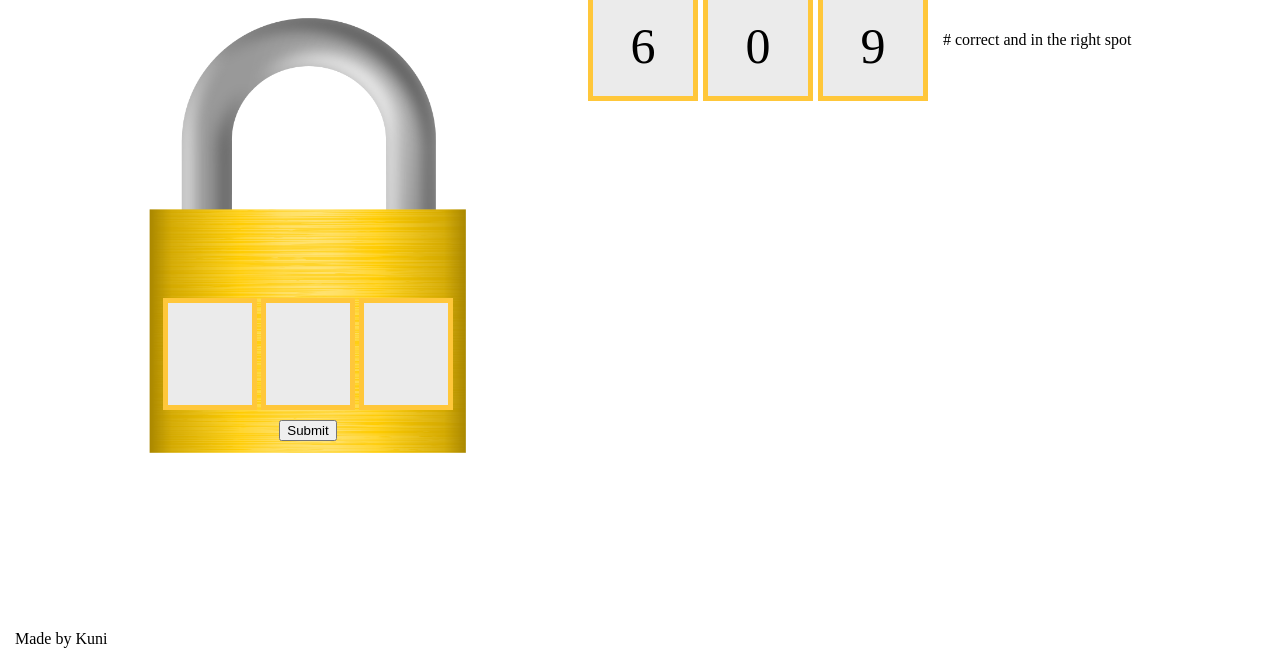
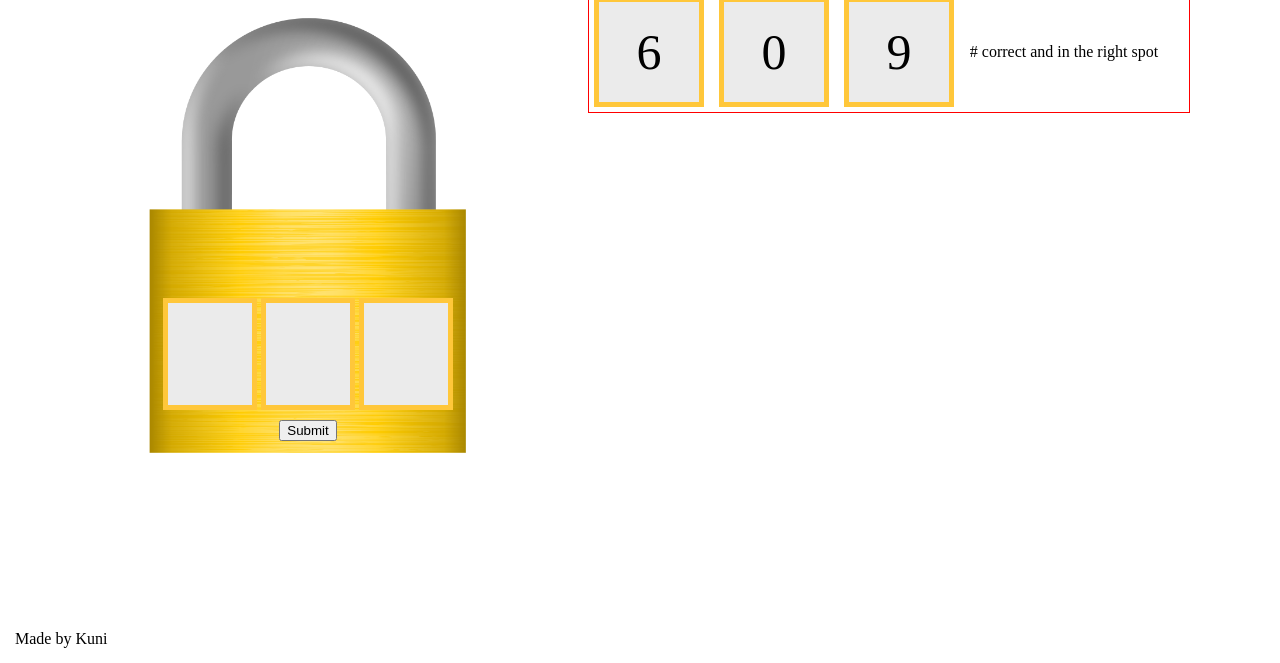
Before and after one commit to kuneus/Crack-the-code, a plain HTML site: page index.html in a window 1280 px wide. Shown: the part 137-800 px from the top of the page. Drawn offline with Linux system fonts and the light colour scheme; a web font is replaced by a local one.

Commit message:
Fix results formatting issue

```diff
--- a/style.css
+++ b/style.css
@@ -61,6 +61,7 @@ body {
     flex-direction: row;
     width: 600px;
     gap: 5px;
+    border: solid 1px red;
 
 }
 
@@ -73,12 +74,14 @@ body {
     justify-content: center;
     align-items: center;
     background-color: rgb(235, 235, 235);
-    margin-bottom: 5px;
+    margin: 5px;
 }
 
 .clueContainer {
-    text-align: center;
-    padding: 40px 10px;
+    width: 200px;
+    display: flex;
+    justify-content: center;
+    align-items: center;
 }
 
 
```
